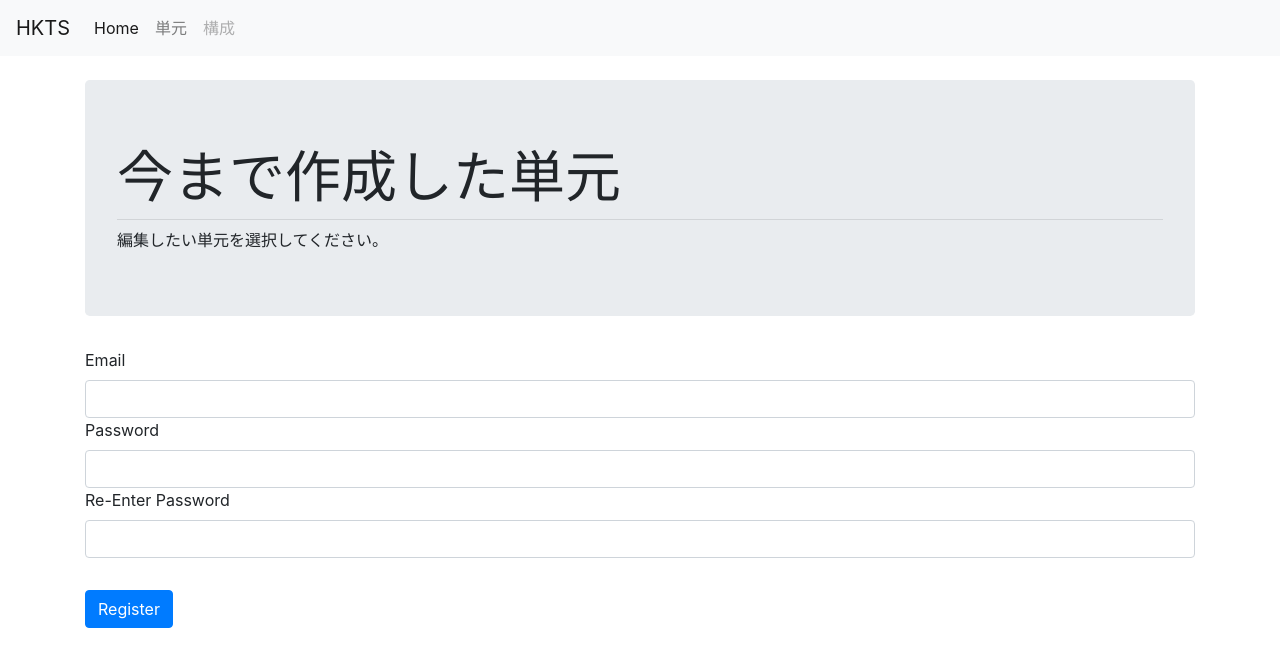
After one commit to karlneco/kanji-test-maker, a Flask app: page /users/register in a window 1280 px wide. The commit adds this page. Shown: the top 667 px of the page. Run offline with Flask 2, Linux system fonts and the light colour scheme; some libraries are stand-ins or nearby versions.

Commit message:
Simple user login and registration working

```diff
--- a/app.py
+++ b/app.py
@@ -1,14 +1,49 @@
 from hktm import app, db
-from flask import render_template
+from flask import render_template, request, redirect, url_for, flash
 from flask_sqlalchemy import get_debug_queries
+from flask_login import login_user, login_required, logout_user
+from hktm.models import User
+from hktm.users.forms import LoginForm
 
 from hktm.models import Lesson
 
-@app.route('/')
+@app.route('/',methods=['GET','POST'])
 def index():
+    form = LoginForm()
+
+    if form.validate_on_submit():
+        user = User.query.filter_by(email=form.email.data).first()
+
+        if user.check_password(form.password.data) and user is not None:
+            login_user(user)
+            flash('Login Successful')
+
+            # if user was lookign for a specific page then take them tere now
+            next = request.args.get('next')
+
+            if next == None or not next[0]=='/':
+                next = url_for('home')
+
+        return redirect(next)
+
+    return render_template('index.html', form=form)
+
+
+@app.route('/home')
+@login_required
+def home():
 
     lessons = db.session.query(Lesson).order_by(Lesson.name)
-    return render_template('index.html', lessons=lessons)
+    return render_template('home.html', lessons=lessons)
+
+
+@app.route('/logout')
+@login_required
+def logout():
+    logout_user()
+    flash("You have been logged out")
+    return redirect(url_for('index'))
+
 
 @app.errorhandler(404)
 def page_not_found(e):
--- /dev/null
+++ b/hktm/users/forms.py
@@ -0,0 +1,20 @@
+from flask_wtf import FlaskForm
+from wtforms import StringField, PasswordField, SubmitField
+from wtforms.validators import DataRequired, Email, EqualTo
+from wtforms import ValidationError
+
+class LoginForm(FlaskForm):
+    email = StringField('Email', validators=[DataRequired(),Email()])
+    password = PasswordField('Password',validators=[DataRequired()])
+    submit = SubmitField('Log In')
+
+
+class RegistrationForm(FlaskForm):
+    email = StringField('Email', validators=[DataRequired(),Email()])
+    password = PasswordField('Password',validators=[DataRequired(),EqualTo('password_confirm', message='Passwords must match')])
+    password_confirm = PasswordField('Re-Enter Password',validators=[DataRequired()])
+    submit = SubmitField('Register')
+
+    def check_email(self, email):
+        if User.query.filter_by(email=email.data).first():
+            raise ValidationError('This email is already registered')
--- /dev/null
+++ b/hktm/users/templates/users/register.html
@@ -0,0 +1,31 @@
+{% extends "chrome.html" %}
+
+{% block content %}
+<div class="container-sm">
+  <div class="jumbotron">
+    <h1 class="display-4">今まで作成した単元</h1>
+    <hr class="my-2">
+    編集したい単元を選択してください。
+  </div>
+  <form method="POST" id="content_form">
+    {{form.hidden_tag()}}
+    <div class="row">
+      <div class="col-sm">
+        <div class="form-group">
+          {{form.email.label}}
+          {{form.email(class='form-control')}}
+          {{form.password.label}}
+          {{form.password(class='form-control')}}
+          {{form.password_confirm.label}}
+          {{form.password_confirm(class='form-control')}}
+        </div>
+      </div>
+    </div>
+    <div class="row py-3">
+      <div class="col-sm-3 float-left">
+        {{form.submit(class='btn btn-primary')}}
+      </div>
+    </div>
+  </form>
+</div>
+{% endblock content %}
--- /dev/null
+++ b/hktm/users/views.py
@@ -0,0 +1,28 @@
+from flask import Blueprint, render_template, request, redirect, url_for, flash
+from flask_login import login_user, current_user, logout_user, login_required
+from hktm import db
+from hktm.models import User
+from hktm.users.forms import LoginForm, RegistrationForm
+
+users_bp = Blueprint('users', __name__, template_folder='templates/users')
+
+@users_bp.route('/register', methods=['GET','POST'])
+def register():
+    form = RegistrationForm()
+
+    if form.validate_on_submit():
+        user = User(email=form.email.data,
+                    password=form.password.data)
+
+        db.session.add(user)
+        db.session.commit()
+
+        flash('Account created, please wait for a confirmation email before loging in.')
+        return redirect(url_for('hktm.index'))
+    return render_template('register.html',form=form)
+
+
+@users_bp.route('/logout')
+def logout():
+    logout_user()
+    return redirect(url_for('hktm.index'))
```
Also changed, not shown: hktm/__init__.py (+10 -0 lines), hktm/lesson_contents/views.py (+7 -0 lines), hktm/lessons/views.py (+7 -0 lines), hktm/models.py (+29 -4 lines), hktm/templates/home.html (added, +21 -0 lines), hktm/templates/index.html (+36 -17 lines), migrations/versions/4d7ee9cf2f1a_added_user_table.py (added, +36 -0 lines), requirements.txt (added, +20 -0 lines), hktm/data.sqlite, 1 other file.
